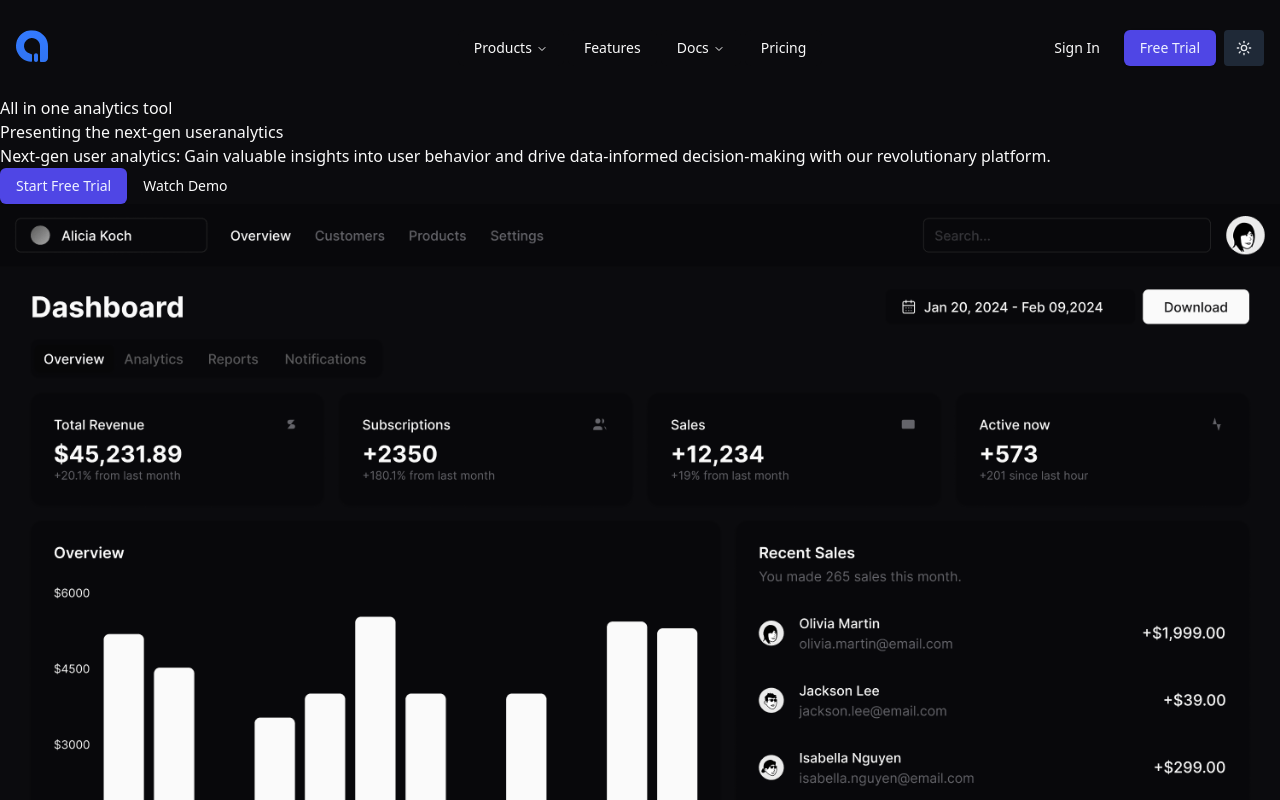
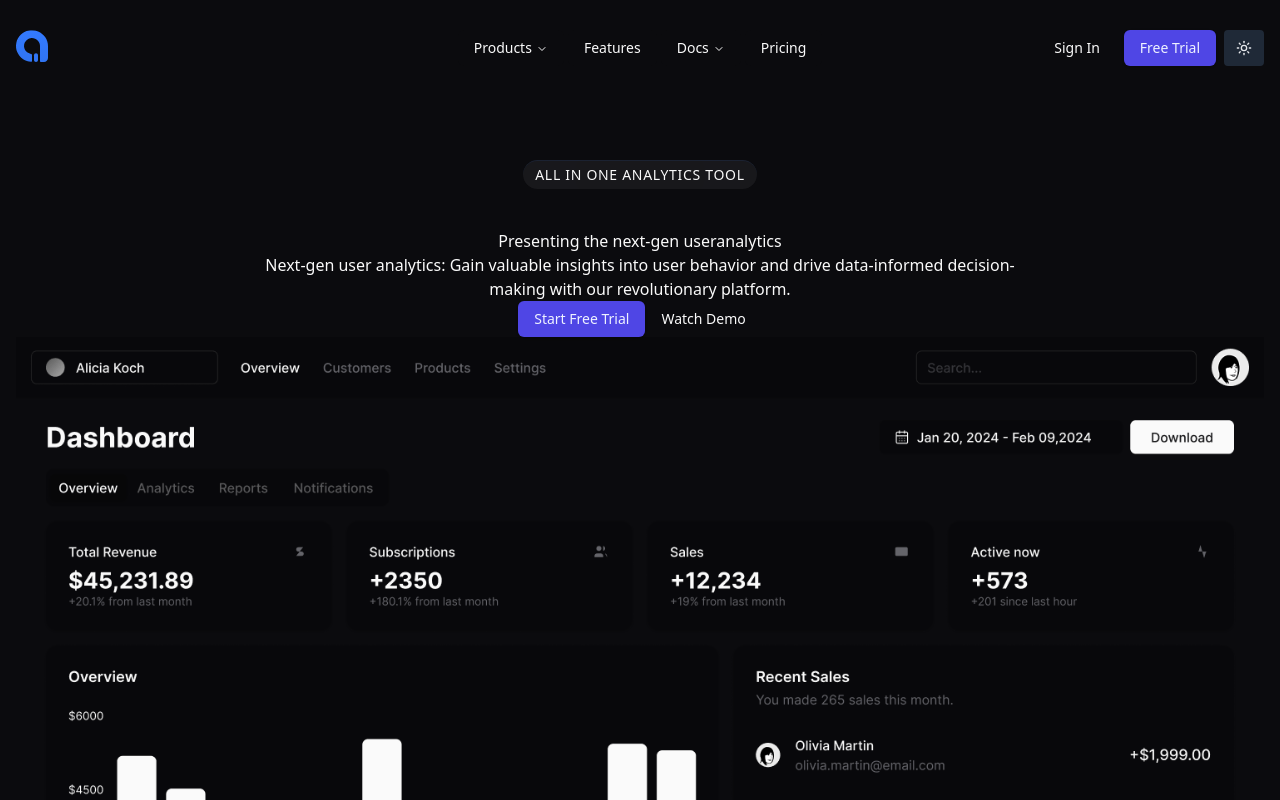
Before and after one commit to lsboissard/lp-saas-analytix, a React (Vite) app: page / in a window 1280 px wide. Shown: the top 800 px of the page. Built offline with nearby package versions, Linux system fonts and the light colour scheme.

Commit message:
create initial style of hero section

```diff
--- a/package.json
+++ b/package.json
@@ -1,5 +1,5 @@
 {
-  "name": "saas-landingpage-analytix",
+  "name": "lp-saas-analytix",
   "private": true,
   "version": "0.0.0",
   "type": "module",
--- a/src/components/Hero.tsx
+++ b/src/components/Hero.tsx
@@ -16,10 +16,10 @@ import { heroData } from '@/constants'
 
 function Hero() {
   return (
-    <section className="">
-      <div className="">
-        <div className="">
-          <p className="">
+    <section className="py-10 md:py-16">
+      <div className="container text-center">
+        <div className="max-w-screen-md mx-auto">
+          <p className="text-sm uppercase tracking-wider bg-secondary/50 text-secondary-foreground max-w-max mx-auto px-3 py-1 rounded-full border-t border-blue-500/10 backdrop-blur-3xl mb-6 md:mb-10">
             {heroData.sectionSubtitle}
           </p>
           <h2>
```
